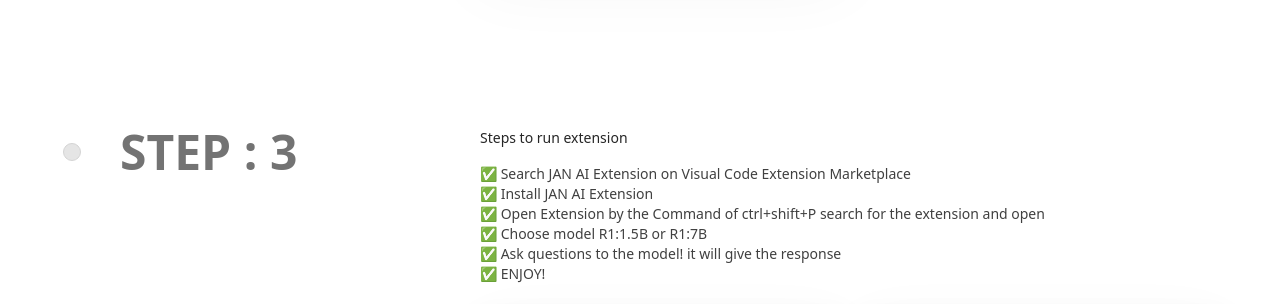
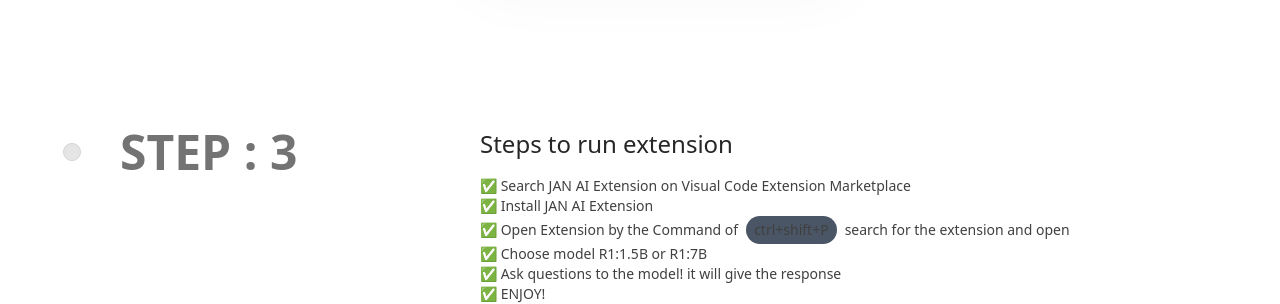
Before and after one commit to jayasurya261/JAN-AI-Extension-Initialize-Instruction-site, a React (Vite) app: page / in a window 1280 px wide. Shown: the part 4480-4784 px from the top of the page. Built offline with nearby package versions, Linux system fonts and the light colour scheme.

Commit message:
code updated

```diff
--- a/src/App.jsx
+++ b/src/App.jsx
@@ -232,7 +232,7 @@
       title: "STEP : 3",
       content: (
         <div>
-          <p className="text-neutral-800 dark:text-neutral-200 text-xs md:text-sm font-normal mb-4">
+          <p className="text-neutral-800 dark:text-neutral-200 lg:text-2xl sm:text-xl font-normal mb-4">
             Steps to run extension
           </p>
           <div className="mb-8">
@@ -243,7 +243,7 @@
               ✅ Install JAN AI Extension
             </div>
             <div className="flex gap-2 items-center text-neutral-700 dark:text-neutral-300 text-xs md:text-sm">
-              ✅ Open Extension by the Command of ctrl+shift+P search for the extension  and open
+              ✅ Open Extension by the Command of <span className="pl-2 pr-2 pt-1 pb-1 rounded-2xl bg-gray-600 ">ctrl+shift+P</span> search for the extension  and open
             </div>
             <div className="flex gap-2 items-center text-neutral-700 dark:text-neutral-300 text-xs md:text-sm">
               ✅ Choose model R1:1.5B or R1:7B
```
